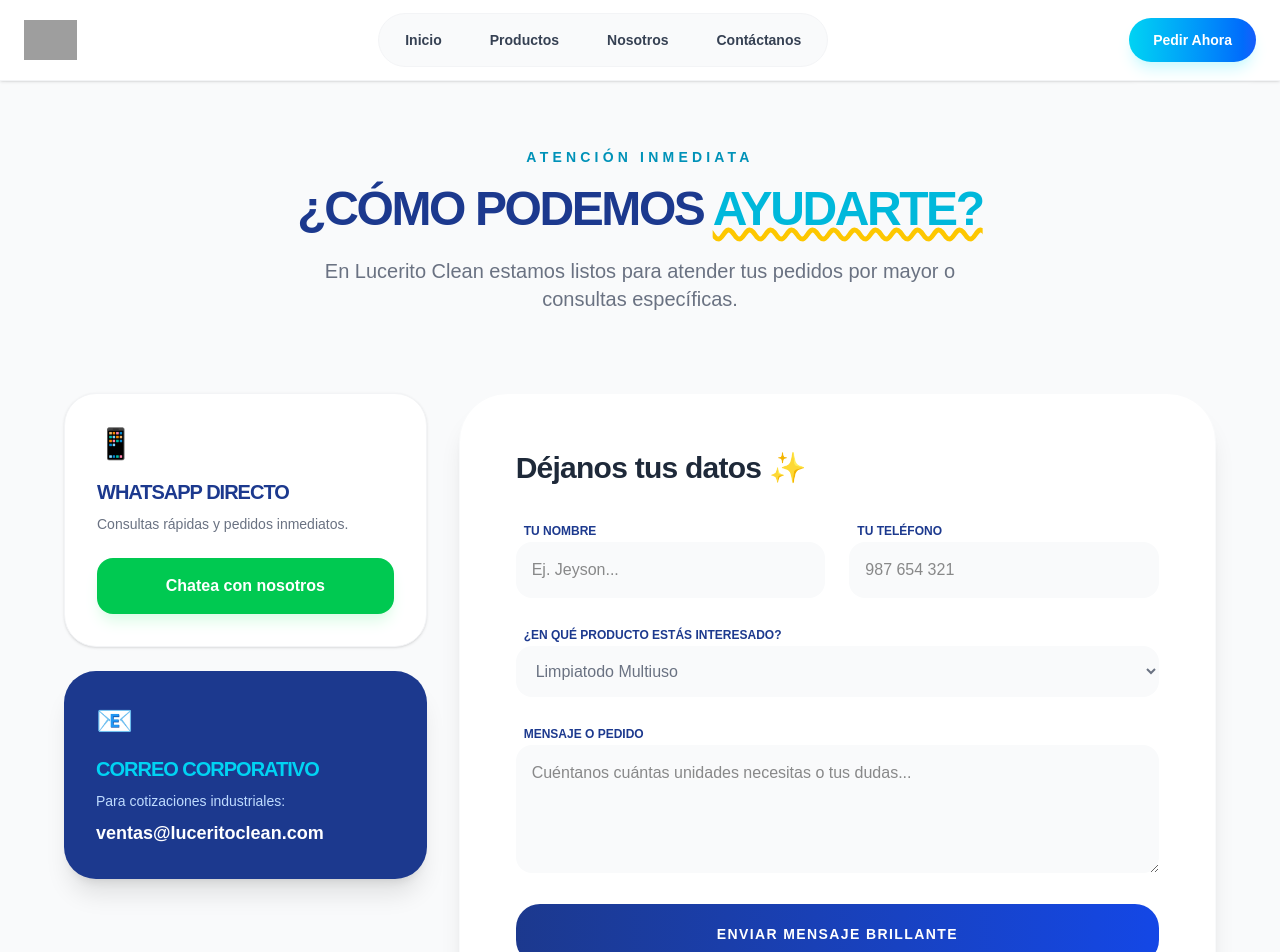
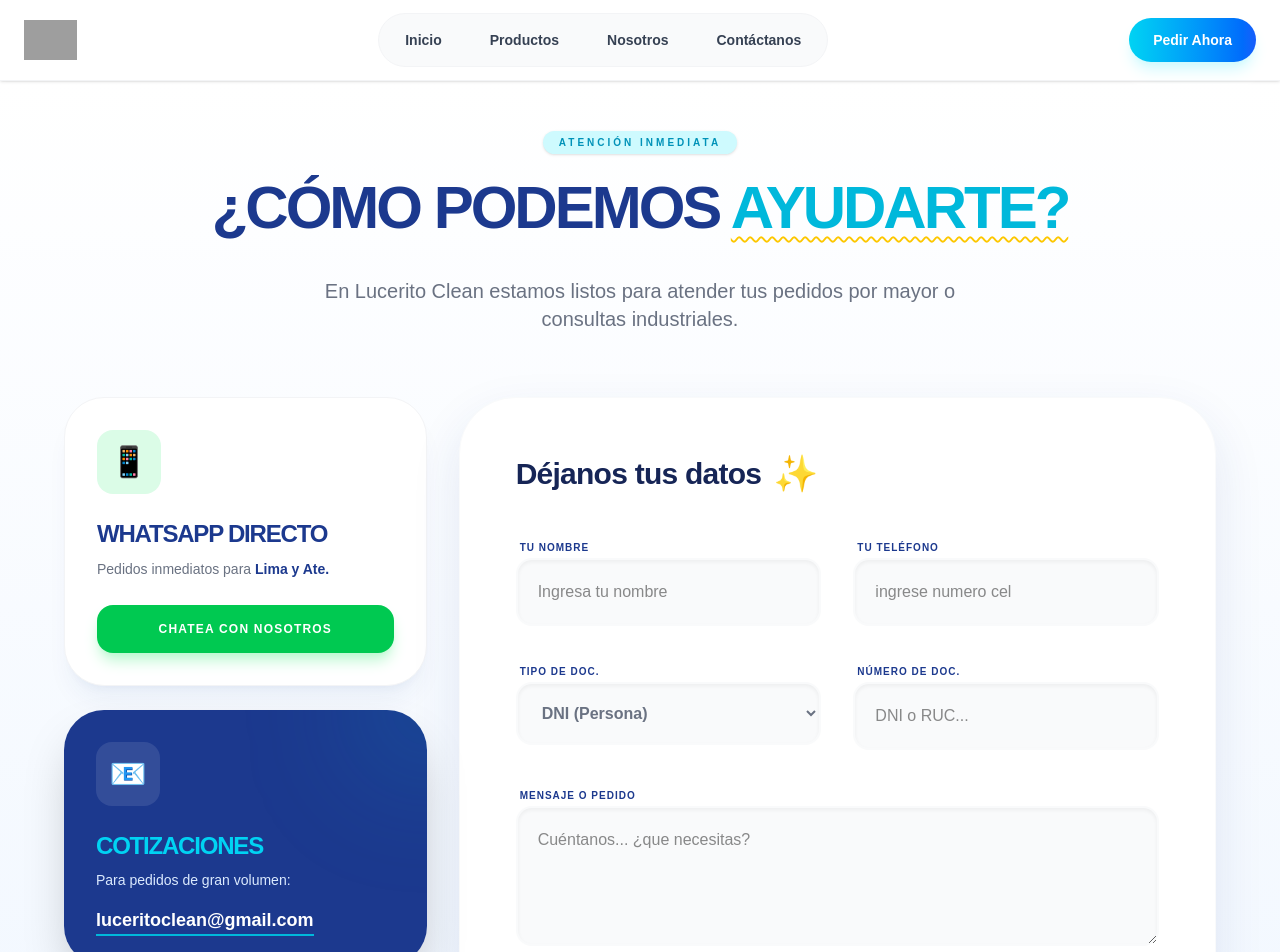
Before and after one commit to jeyson767/LuceritoCleanWeb, a Next.js app: page /contactanos in a window 1280 px wide. Shown: the top 952 px of the page. Built offline with nearby package versions, Linux system fonts and the light colour scheme; no server answers; grey boxes are pictures that could not be loaded.

Commit message:
ajuste contactanos

```diff
--- a/app/contactanos/page.tsx
+++ b/app/contactanos/page.tsx
@@ -1,85 +1,152 @@
+'use client'
+import { useState } from 'react'
+import { supabase } from '@/lib/supabase'
+
 export default function ContactoPage() {
+    const [loading, setLoading] = useState(false)
+    const [enviado, setEnviado] = useState(false)
+
+    async function handleSubmit(e: React.FormEvent<HTMLFormElement>) {
+        e.preventDefault()
+        setLoading(true)
+
+        const formData = new FormData(e.currentTarget)
+
+        const datosForm = {
+            nombre: formData.get('nombre'),
+            telefono: formData.get('telefono'),
+            tipo_documento: formData.get('tipo_doc'),
+            numero_documento: formData.get('num_doc'),
+            producto: formData.get('producto'),
+            mensaje: formData.get('mensaje'),
+            tipo_contacto: 'FORMULARIO',
+            fecha: new Date().toISOString()
+        }
+
+        const { error } = await supabase
+            .from('contactos')
+            .insert([datosForm])
+
+        if (error) {
+            console.error('Error Supabase:', error)
+            alert('Hubo un problema al enviar tu mensaje. Por favor, intenta por WhatsApp.')
+        } else {
+            setEnviado(true)
+        }
+        setLoading(false)
+    }
+
     return (
-        <main className="min-h-screen bg-gray-50 py-16 px-6">
+        <main className="min-h-screen bg-gradient-to-b from-white to-blue-50 py-12 px-4 md:px-6 font-sans">
             <div className="max-w-6xl mx-auto">
 
-                {/* Cabecera con Brillo */}
-                <header className="text-center mb-20">
-                    <span className="text-cyan-600 font-black uppercase tracking-[0.3em] text-sm">Atención Inmediata</span>
-                    <h1 className="text-5xl font-black text-blue-900 mt-4 tracking-tighter uppercase">
-                        ¿Cómo podemos <span className="text-cyan-500 underline decoration-yellow-400 decoration-wavy">ayudarte?</span>
+                {/* Cabecera con Brillo Animado */}
+                <header className="text-center mb-16 animate-in fade-in slide-in-from-top duration-700">
+                    <span className="inline-block px-4 py-1 rounded-full bg-cyan-100 text-cyan-600 font-black uppercase tracking-[0.3em] text-[10px] mb-4 shadow-sm">
+                        Atención Inmediata
+                    </span>
+                    <h1 className="text-4xl md:text-6xl font-black text-blue-900 tracking-tighter uppercase leading-tight">
+                        ¿Cómo podemos <span className="text-cyan-500 underline decoration-yellow-400 decoration-wavy decoration-2 underline-offset-8">ayudarte?</span>
                     </h1>
-                    <p className="text-gray-500 mt-6 text-xl max-w-2xl mx-auto">
-                        En Lucerito Clean estamos listos para atender tus pedidos por mayor o consultas específicas.
+                    <p className="text-gray-500 mt-8 text-lg md:text-xl max-w-2xl mx-auto font-medium">
+                        En Lucerito Clean estamos listos para atender tus pedidos por mayor o consultas industriales.
                     </p>
                 </header>
 
-                <div className="grid grid-cols-1 lg:grid-cols-3 gap-8">
+                <div className="grid grid-cols-1 lg:grid-cols-3 gap-8 items-start">
 
-                    {/* TARJETAS DE CANALES DIRECTOS (Columna 1) */}
-                    <div className="lg:col-span-1 space-y-6">
-                        <div className="bg-white p-8 rounded-[2rem] shadow-sm border border-gray-100 hover:shadow-md transition">
-                            <div className="text-3xl mb-4">📱</div>
-                            <h3 className="font-black text-blue-900 text-xl uppercase tracking-tighter">WhatsApp Directo</h3>
-                            <p className="text-gray-500 text-sm mt-2 mb-6">Consultas rápidas y pedidos inmediatos.</p>
+                    {/* COLUMNA 1: CANALES DIRECTOS (Didácticos) */}
+                    <div className="lg:col-span-1 space-y-6 order-2 lg:order-1">
+                        <div className="group bg-white p-8 rounded-[2.5rem] shadow-xl shadow-blue-900/5 border border-gray-100 hover:border-green-400 transition-all duration-300">
+                            <div className="bg-green-100 w-16 h-16 rounded-2xl flex items-center justify-center text-3xl mb-6 group-hover:scale-110 transition-transform">📱</div>
+                            <h3 className="font-black text-blue-900 text-2xl uppercase tracking-tighter">WhatsApp Directo</h3>
+                            <p className="text-gray-500 text-sm mt-2 mb-6 leading-relaxed">Pedidos inmediatos para <span className="font-bold text-blue-900">Lima y Ate.</span></p>
                             <a
                                 href="https://wa.me/977143046"
-                                className="inline-block w-full text-center bg-green-500 text-white font-bold py-4 rounded-2xl hover:bg-green-600 transition shadow-lg shadow-green-100"
+                                className="inline-block w-full text-center bg-green-500 text-white font-black py-4 rounded-2xl hover:bg-green-600 transition shadow-lg shadow-green-200 uppercase text-xs tracking-widest"
                             >
                                 Chatea con nosotros
                             </a>
                         </div>
 
-                        <div className="bg-blue-900 p-8 rounded-[2rem] text-white shadow-xl">
-                            <div className="text-3xl mb-4">📧</div>
-                            <h3 className="font-black text-cyan-400 text-xl uppercase tracking-tighter">Correo Corporativo</h3>
-                            <p className="text-blue-200 text-sm mt-2 mb-2">Para cotizaciones industriales:</p>
-                            <span className="font-bold text-lg break-all">ventas@luceritoclean.com</span>
+                        <div className="bg-blue-900 p-8 rounded-[2.5rem] text-white shadow-2xl relative overflow-hidden group">
+                            <div className="absolute top-0 right-0 w-32 h-32 bg-cyan-500/20 rounded-full -mr-16 -mt-16 blur-3xl group-hover:bg-cyan-500/40 transition-colors"></div>
+                            <div className="bg-white/10 w-16 h-16 rounded-2xl flex items-center justify-center text-3xl mb-6">📧</div>
+                            <h3 className="font-black text-cyan-400 text-2xl uppercase tracking-tighter">Cotizaciones</h3>
+                            <p className="text-blue-100 text-sm mt-2 mb-4">Para pedidos de gran volumen:</p>
+                            <span className="font-black text-lg break-all border-b-2 border-cyan-500 pb-1">luceritoclean@gmail.com</span>
                         </div>
                     </div>
 
-                    {/* FORMULARIO DE MENSAJE (Columna 2 y 3) */}
-                    <div className="lg:col-span-2 bg-white p-10 md:p-14 rounded-[3rem] shadow-xl border border-gray-50">
-                        <h2 className="text-3xl font-black text-gray-800 mb-8 tracking-tight">Déjanos tus datos ✨</h2>
+                    {/* COLUMNA 2-3: FORMULARIO CONECTADO */}
+                    <div className="lg:col-span-2 bg-white p-8 md:p-14 rounded-[3.5rem] shadow-[0_20px_50px_rgba(30,58,138,0.1)] border border-gray-50 order-1 lg:order-2">
+                        {enviado ? (
+                            <div className="text-center py-20 animate-in zoom-in duration-500">
+                                <div className="text-7xl mb-8">✨</div>
+                                <h2 className="text-4xl font-black text-blue-900 mb-4 tracking-tighter italic">¡PEDIDO RECIBIDO!</h2>
+                                <p className="text-gray-500 text-lg font-medium">Tu solicitud ya está en nuestro sistema central.</p>
+                                <button
+                                    onClick={() => setEnviado(false)}
+                                    className="mt-12 text-cyan-600 font-black uppercase tracking-widest text-xs border-b-2 border-cyan-600 pb-1 hover:text-blue-900 hover:border-blue-900 transition-all"
+                                >
+                                    Realizar otra consulta
+                                </button>
+                            </div>
+                        ) : (
+                            <form onSubmit={handleSubmit} className="space-y-8">
+                                <h2 className="text-3xl font-black text-blue-950 mb-10 tracking-tight flex items-center">
+                                    Déjanos tus datos <span className="ml-3 text-cyan-500 text-4xl">✨</span>
+                                </h2>
 
-                        <form className="space-y-6">
-                            <div className="grid grid-cols-1 md:grid-cols-2 gap-6">
-                                <div className="space-y-2">
-                                    <label className="text-xs font-black text-blue-900 uppercase ml-2">Tu Nombre</label>
-                                    <input type="text" placeholder="Ej. Jeyson..." className="w-full p-4 rounded-2xl bg-gray-50 border-none focus:ring-4 focus:ring-cyan-100 transition-all outline-none" />
+                                <div className="grid grid-cols-1 md:grid-cols-2 gap-8">
+                                    <div className="space-y-3">
+                                        <label className="text-[10px] font-black text-blue-900 uppercase tracking-widest ml-1">Tu Nombre</label>
+                                        <input name="nombre" required type="text" placeholder="Ingresa tu nombre" className="w-full p-5 rounded-2xl bg-gray-50 border-2 border-transparent focus:border-cyan-400 focus:bg-white transition-all outline-none font-medium shadow-inner" />
+                                    </div>
+                                    <div className="space-y-3">
+                                        <label className="text-[10px] font-black text-blue-900 uppercase tracking-widest ml-1">Tu Teléfono</label>
+                                        <input name="telefono" required type="tel" placeholder="ingrese numero cel" className="w-full p-5 rounded-2xl bg-gray-50 border-2 border-transparent focus:border-cyan-400 focus:bg-white transition-all outline-none font-medium shadow-inner" />
+                                    </div>
                                 </div>
-                                <div className="space-y-2">
-                                    <label className="text-xs font-black text-blue-900 uppercase ml-2">Tu Teléfono</label>
-                                    <input type="tel" placeholder="987 654 321" className="w-full p-4 rounded-2xl bg-gray-50 border-none focus:ring-4 focus:ring-cyan-100 transition-all outline-none" />
+
+                                <div className="grid grid-cols-1 md:grid-cols-2 gap-8">
+                                    <div className="space-y-3">
+                                        <label className="text-[10px] font-black text-blue-900 uppercase tracking-widest ml-1">Tipo de Doc.</label>
+                                        <select name="tipo_doc" className="w-full p-5 rounded-2xl bg-gray-50 border-2 border-transparent focus:border-cyan-400 focus:bg-white outline-none font-bold text-gray-500 cursor-pointer shadow-inner">
+                                            <option value="DNI">DNI (Persona)</option>
+                                            <option value="RUC">RUC (Empresa)</option>
+                                        </select>
+                                    </div>
+                                    <div className="space-y-3">
+                                        <label className="text-[10px] font-black text-blue-900 uppercase tracking-widest ml-1">Número de Doc.</label>
+                                        <input name="num_doc" required type="text" placeholder="DNI o RUC..." className="w-full p-5 rounded-2xl bg-gray-50 border-2 border-transparent focus:border-cyan-400 focus:bg-white transition-all outline-none font-medium shadow-inner" />
+                                    </div>
                                 </div>
-                            </div>
 
-                            <div className="space-y-2">
-                                <label className="text-xs font-black text-blue-900 uppercase ml-2">¿En qué producto estás interesado?</label>
-                                <select className="w-full p-4 rounded-2xl bg-gray-50 border-none focus:ring-4 focus:ring-cyan-100 transition-all outline-none text-gray-500">
-                                    <option>Limpiatodo Multiuso</option>
-                                    <option>Desinfectante Industrial</option>
-                                    <option>Detergente Lucerito</option>
-                                    <option>Otros</option>
-                                </select>
-                            </div>
 
-                            <div className="space-y-2">
-                                <label className="text-xs font-black text-blue-900 uppercase ml-2">Mensaje o Pedido</label>
-                                <textarea rows={4} placeholder="Cuéntanos cuántas unidades necesitas o tus dudas..." className="w-full p-4 rounded-2xl bg-gray-50 border-none focus:ring-4 focus:ring-cyan-100 transition-all outline-none"></textarea>
-                            </div>
 
-                            <button className="w-full bg-gradient-to-r from-blue-900 to-blue-700 text-white font-black py-5 rounded-3xl hover:shadow-2xl hover:-translate-y-1 transition-all uppercase tracking-widest text-sm">
-                                Enviar Mensaje Brillante
-                            </button>
-                        </form>
+                                <div className="space-y-3">
+                                    <label className="text-[10px] font-black text-blue-900 uppercase tracking-widest ml-1">Mensaje o Pedido</label>
+                                    <textarea name="mensaje" required rows={4} placeholder="Cuéntanos... ¿que necesitas?" className="w-full p-5 rounded-2xl bg-gray-50 border-2 border-transparent focus:border-cyan-400 focus:bg-white transition-all outline-none font-medium shadow-inner"></textarea>
+                                </div>
+
+                                <button
+                                    disabled={loading}
+                                    className={`w-full text-white font-black py-6 rounded-[2rem] transition-all uppercase tracking-[0.2em] text-xs shadow-2xl ${loading ? 'bg-gray-400 cursor-not-allowed' : 'bg-gradient-to-r from-blue-950 via-blue-800 to-blue-900 hover:scale-[1.02] hover:shadow-blue-200 active:scale-95 shadow-blue-900/10'}`}
+                                >
+                                    {loading ? 'Procesando Brillo...' : '🚀 Enviar Mensaje Brillante'}
+                                </button>
+                            </form>
+                        )}
                     </div>
                 </div>
 
-                {/* Footer de Ubicación Sutil */}
-                <div className="mt-16 text-center text-gray-400 text-xs font-bold uppercase tracking-[0.5em]">
-                    📍 Ate, Lima - Perú | Lucerito Clean 2026
-                </div>
+                <footer className="mt-20 text-center">
+                    <div className="h-1 w-24 bg-cyan-200 mx-auto rounded-full mb-8"></div>
+                    <div className="text-gray-400 text-[10px] font-bold uppercase tracking-[0.5em]">
+                        📍 Ate, Lima - Perú | Lucerito Clean 2026
+                    </div>
+                </footer>
             </div>
         </main>
     )
```
